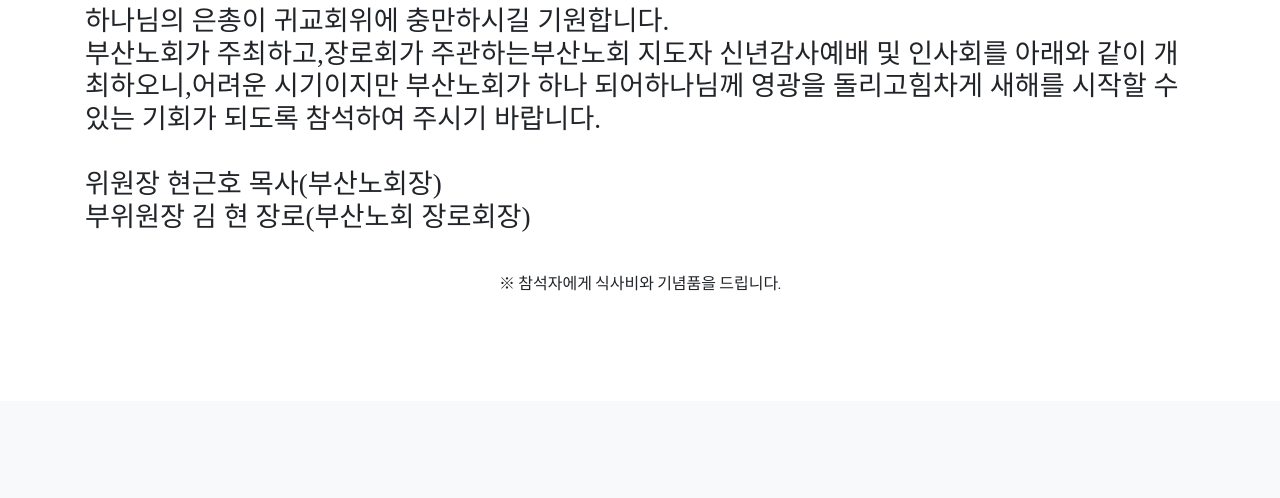
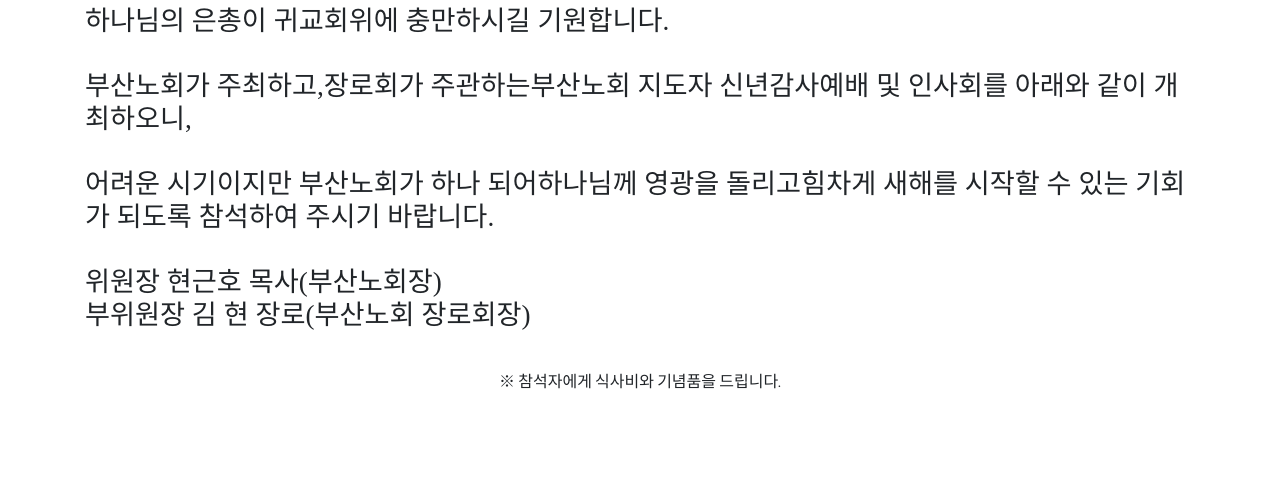
Before and after one commit to kosinpage/kosinpage.github.io, a plain HTML site: page index.html in a window 1280 px wide. Shown: the part 236-734 px from the top of the page. Drawn offline with nearby package versions, Linux system fonts and the light colour scheme; a web font is replaced by a local one.

Commit message:
Add files via upload

```diff
--- a/index.html
+++ b/index.html
@@ -55,8 +55,8 @@
             <div class="container">
                 <h2 class="h1 text-center pb-3 ww-title" style="font-family: 'Noto Serif KR', serif;">할렐루야!</h2>
                         <h6 style="font-family: 'Noto Serif KR', serif;font-size:1.7em">
-                                하나님의 은총이 귀교회위에 충만하시길 기원합니다.<br>
-                                부산노회가 주최하고,장로회가 주관하는부산노회 지도자 신년감사예배 및 인사회를 아래와 같이 개최하오니,어려운 시기이지만
+                                하나님의 은총이 귀교회위에 충만하시길 기원합니다.<br><br>
+                                부산노회가 주최하고,장로회가 주관하는부산노회 지도자 신년감사예배 및 인사회를 아래와 같이 개최하오니,<br><br>어려운 시기이지만
                                 부산노회가 하나 되어하나님께 영광을 돌리고힘차게 새해를 시작할 수 있는 기회가 되도록 참석하여 주시기 바랍니다.<br><br>위원장 현근호 목사(부산노회장)<br>
                                 부위원장 김 현 장로(부산노회 장로회장)<br><br></h2>
                         </div>
```
